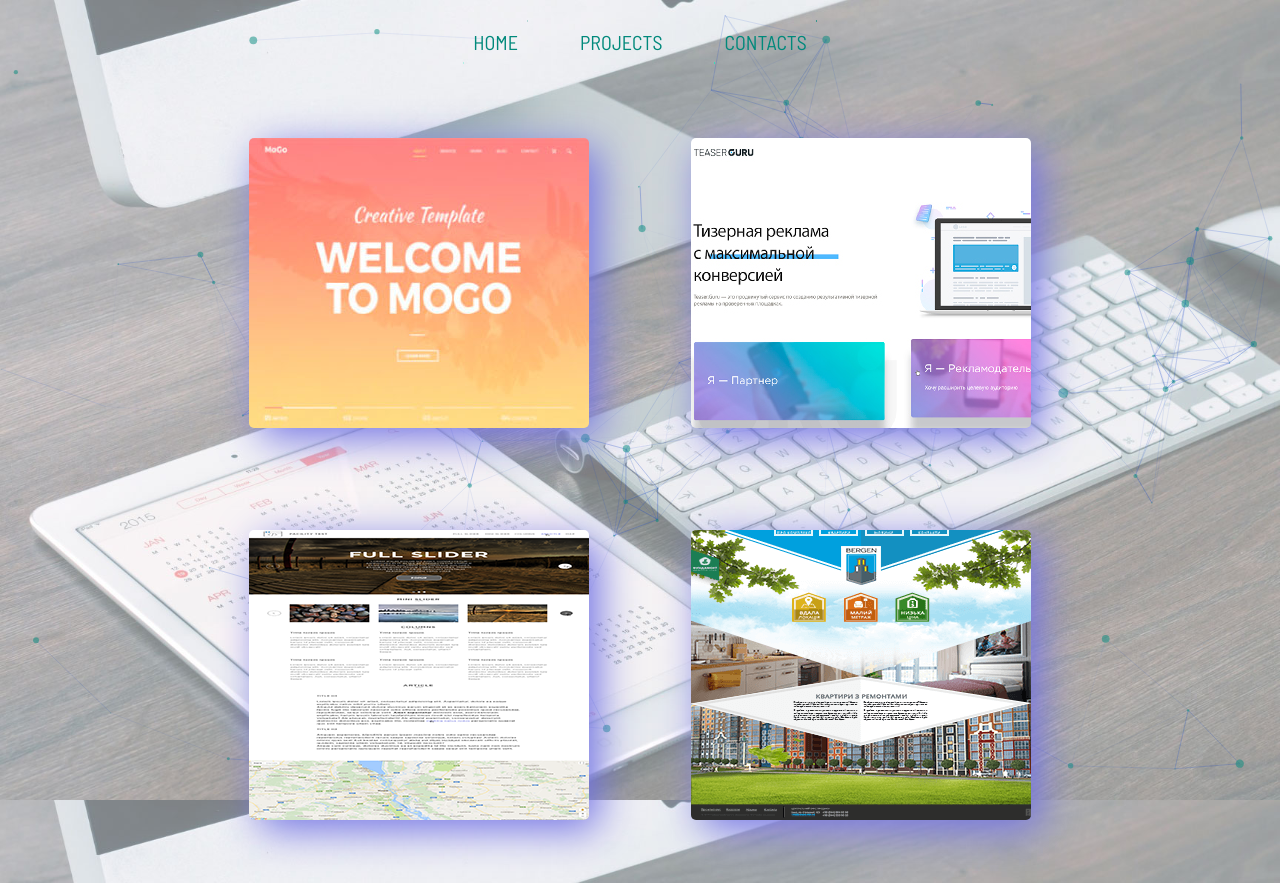
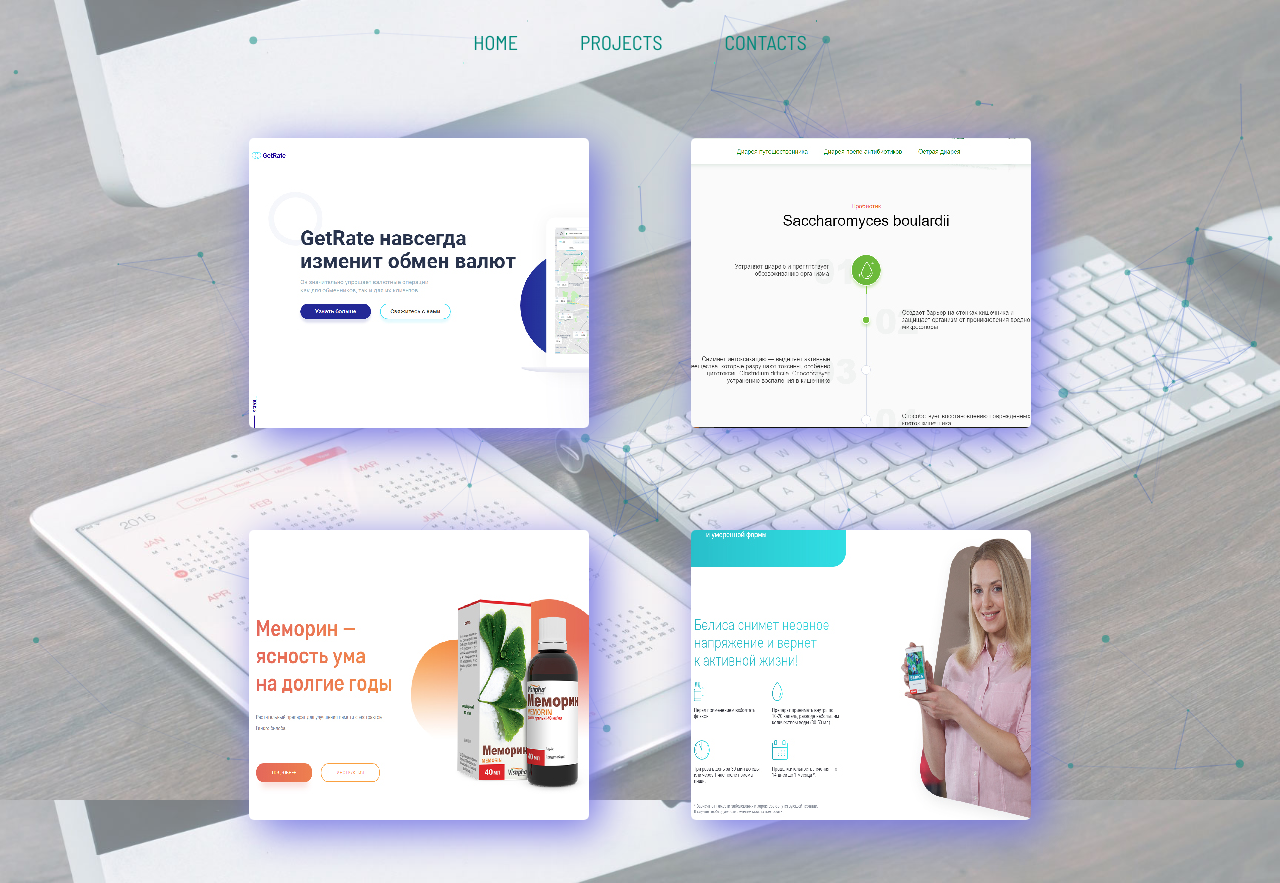
Before and after one commit to VolodymyrTrykoz/Portfolio, a website: page projects.html in a window 1280 px wide. Shown: the top 883 px of the page. Drawn offline with Linux system fonts and the light colour scheme; a web font is replaced by a local one.

Commit message:
refilling with new projects

```diff
--- a/projects.html
+++ b/projects.html
@@ -22,6 +22,92 @@
 	  		</nav>
 
 	  		<div class="container__portfolio">
+
+				<div class="flip-box">
+					<div class="flip-box__item">
+						<div class="item__front">
+							<img src="dist/img/getrate.jpg" alt="mogo.img" class="front-img">
+						</div>
+						<a href="https://lab73digital.github.io/getrate_landing/index.html" target="_blank">
+							<div class="item__back">
+								<ul class="back__list">Used technologies:
+									<li class="back__list-item">HTML5</li>
+									<li class="back__list-item">CSS3</li>
+									<li class="back__list-item">BEM</li>
+									<li class="back__list-item">JQuery</li>
+									<li class="back__list-item">GSAP</li>
+									<li class="back__list-item">MAGIC SCROLL</li>
+									<li class="back__list-item">SCSS/SASS</li>
+									<li class="back__list-item">Gulp</li>
+								</ul>
+							</div>
+						</a>
+					</div>
+				</div>
+				<div class="flip-box">
+					<div class="flip-box__item">
+						<div class="item__front">
+							<img src="dist/img/bulardi.jpg" alt="mogo.img" class="front-img">
+						</div>
+						<a href="https://volodymyrtrykoz.github.io/Buladri/dist/index.html" target="_blank">
+							<div class="item__back">
+								<ul class="back__list">Used technologies:
+									<li class="back__list-item">HTML5</li>
+									<li class="back__list-item">CSS3</li>
+									<li class="back__list-item">BEM</li>
+									<li class="back__list-item">JQuery</li>
+									<li class="back__list-item">GSAP/Draw SVG</li>
+									<li class="back__list-item">MAGIC SCROLL</li>
+									<li class="back__list-item">SCSS/SASS</li>
+									<li class="back__list-item">Gulp</li>
+								</ul>
+							</div>
+						</a>
+					</div>
+				</div>
+				<div class="flip-box">
+					<div class="flip-box__item">
+						<div class="item__front">
+							<img src="dist/img/memorin.jpg" alt="mogo.img" class="front-img">
+						</div>
+						<a href="https://volodymyrtrykoz.github.io/Memorin/" target="_blank">
+							<div class="item__back">
+								<ul class="back__list">Used technologies:
+									<li class="back__list-item">HTML5</li>
+									<li class="back__list-item">CSS3</li>
+									<li class="back__list-item">BEM</li>
+									<li class="back__list-item">JQuery</li>
+									<li class="back__list-item">GSAP</li>
+									<li class="back__list-item">MAGIC SCROLL</li>
+									<li class="back__list-item">SCSS/SASS</li>
+									<li class="back__list-item">Gulp</li>
+								</ul>
+							</div>
+						</a>
+					</div>
+				</div>
+				<div class="flip-box">
+					<div class="flip-box__item">
+						<div class="item__front">
+							<img src="dist/img/belissa.jpg" alt="mogo.img" class="front-img">
+						</div>
+						<a href="https://volodymyrtrykoz.github.io/Belissa/" target="_blank">
+							<div class="item__back">
+								<ul class="back__list">Used technologies:
+									<li class="back__list-item">HTML5</li>
+									<li class="back__list-item">CSS3</li>
+									<li class="back__list-item">JQuery</li>
+									<li class="back__list-item">BEM</li>
+									<li class="back__list-item">GSAP</li>
+									<li class="back__list-item">MAGIC SCROLL</li>
+									<li class="back__list-item">SCSS/SASS</li>
+									<li class="back__list-item">Gulp</li>
+								</ul>
+							</div>
+						</a>
+					</div>
+				</div>
+
 	  			<div class="flip-box">
 					<div class="flip-box__item">
 						<div class="item__front">
```
Also changed, not shown: assets/img/belissa.jpg (added), assets/img/bylardi.jpg (added), assets/img/getrate.jpg (added), assets/img/memorin.jpg (added), dist/img/belissa.jpg (added), dist/img/bulardi.jpg (added), dist/img/getrate.jpg (added), dist/img/memorin.jpg (added).
